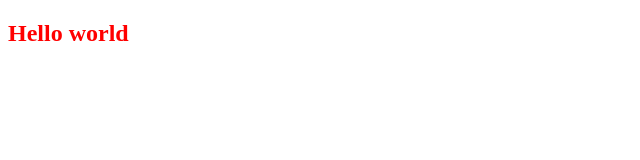
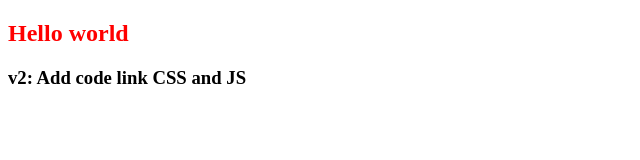
Before and after one commit to hoang261105/OJT_PTIT, a plain HTML site: page index.html in a window 1280 px wide. Shown: the whole page, without its empty margins (0-640 px from the left). Drawn offline with Linux system fonts and the light colour scheme.

```diff
--- a/index.html
+++ b/index.html
@@ -8,6 +8,7 @@
 </head>
 <body>
     <h2>Hello world</h2>
+    <h3>v2: Add code link CSS and JS</h3>
 </body>
 <script src="./index.js"></script>
 </html>
```
Also changed, not shown: 1 other file.
